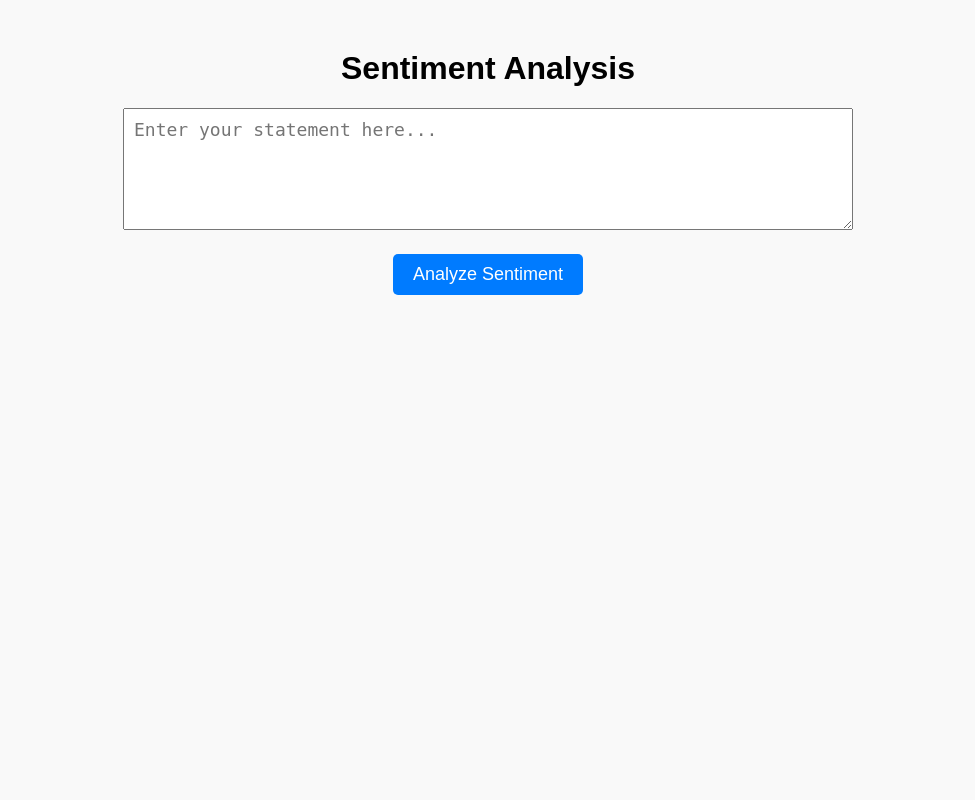
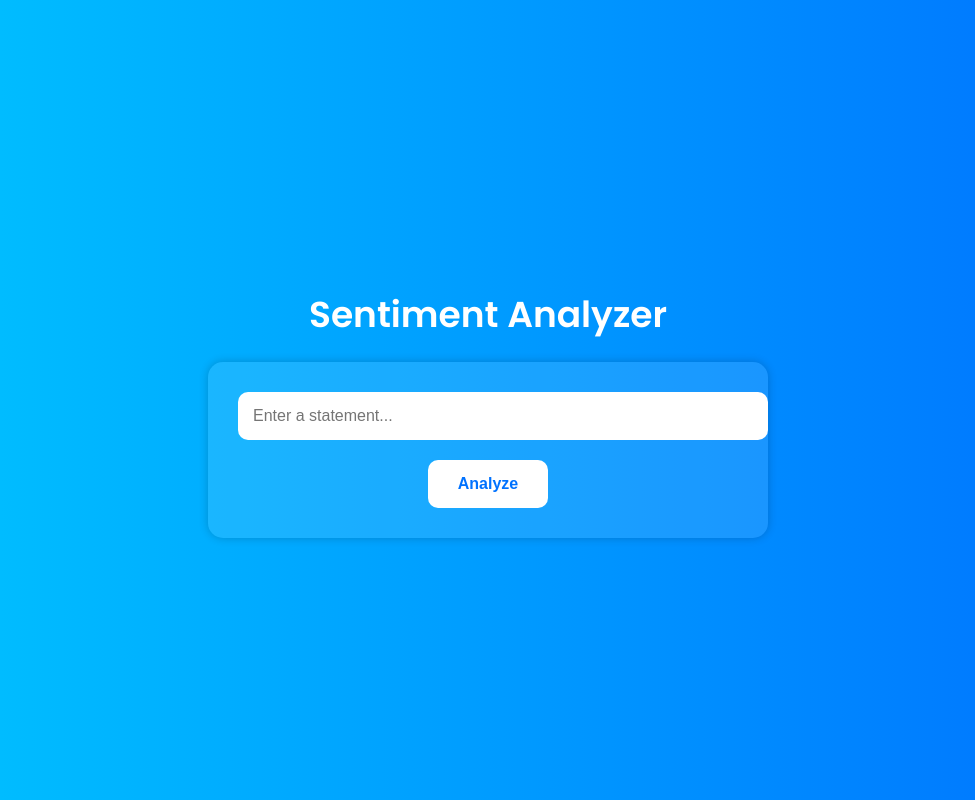
Before and after one commit to SanyogVarun/Sentiment-analysis--Simple, a Flask app: page / in a window 1280 px wide. Shown: the whole page, without its empty margins (152-1127 px from the left). Run offline with Flask 2, Linux system fonts and the light colour scheme.

Commit message:
Update index.html

```diff
--- a/app/templates/index.html
+++ b/app/templates/index.html
@@ -2,59 +2,74 @@
 <html lang="en">
 <head>
     <meta charset="UTF-8">
-    <meta name="viewport" content="width=device-width, initial-scale=1.0">
-    <title>Sentiment Analysis App</title>
+    <title>Sentiment Analyzer</title>
+    <link href="https://fonts.googleapis.com/css2?family=Poppins:wght@400;600&display=swap" rel="stylesheet">
     <style>
         body {
-            font-family: Arial, sans-serif;
-            margin: 50px;
+            background: linear-gradient(to right, #00c6ff, #0072ff);
+            font-family: 'Poppins', sans-serif;
+            display: flex;
+            flex-direction: column;
+            align-items: center;
+            justify-content: center;
+            height: 100vh;
+            margin: 0;
+            color: #fff;
+        }
+        h1 {
+            margin-bottom: 20px;
+            font-size: 36px;
+        }
+        form {
+            background: rgba(255, 255, 255, 0.1);
+            padding: 30px;
+            border-radius: 15px;
+            box-shadow: 0px 0px 10px rgba(0,0,0,0.2);
+            width: 90%;
+            max-width: 500px;
             text-align: center;
-            background-color: #f9f9f9;
         }
-        textarea {
-            width: 60%;
-            height: 100px;
+        input[type="text"] {
+            width: 100%;
+            padding: 15px;
             margin-bottom: 20px;
-            font-size: 18px;
-            padding: 10px;
+            border: none;
+            border-radius: 10px;
+            font-size: 16px;
+            outline: none;
         }
-        button {
-            font-size: 18px;
-            padding: 10px 20px;
-            background-color: #007BFF;
-            color: white;
+        input[type="submit"] {
+            background-color: #fff;
+            color: #0072ff;
             border: none;
-            border-radius: 5px;
+            padding: 15px 30px;
+            border-radius: 10px;
+            font-size: 16px;
             cursor: pointer;
+            transition: background-color 0.3s;
+            font-weight: bold;
         }
-        button:hover {
-            background-color: #0056b3;
+        input[type="submit"]:hover {
+            background-color: #e0e0e0;
         }
         .result {
             margin-top: 20px;
             font-size: 24px;
             font-weight: bold;
-        }
-        .positive {
-            color: green;
-        }
-        .negative {
-            color: red;
-        }
-        .neutral {
-            color: grey;
+            color: #fff;
         }
     </style>
 </head>
 <body>
-    <h1>Sentiment Analysis</h1>
+    <h1>Sentiment Analyzer</h1>
     <form method="POST">
-        <textarea name="text" placeholder="Enter your statement here..." required></textarea><br>
-        <button type="submit">Analyze Sentiment</button>
+        <input type="text" name="text" placeholder="Enter a statement..." required>
+        <br>
+        <input type="submit" value="Analyze">
     </form>
 
     {% if sentiment %}
-        <div class="result {{ sentiment|lower }}">
+        <div class="result">
             Sentiment: {{ sentiment }}
         </div>
     {% endif %}
```
